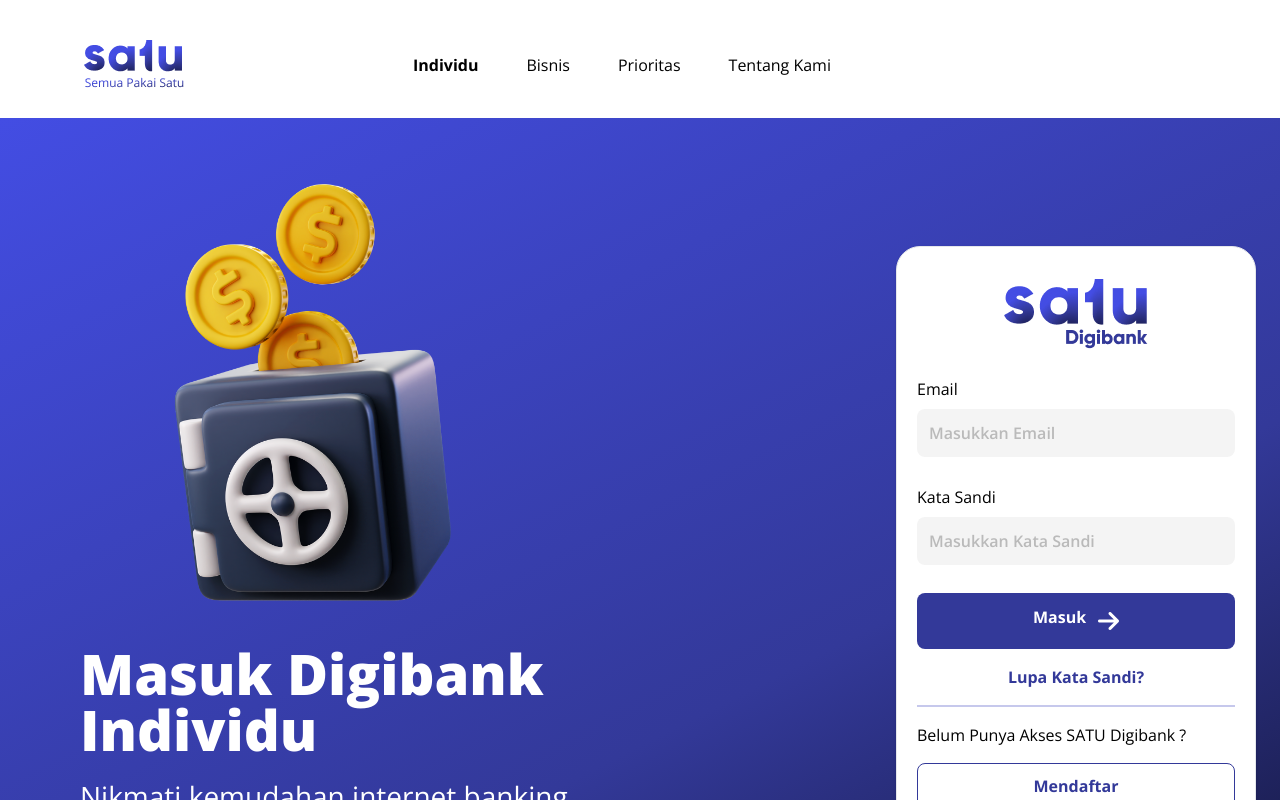
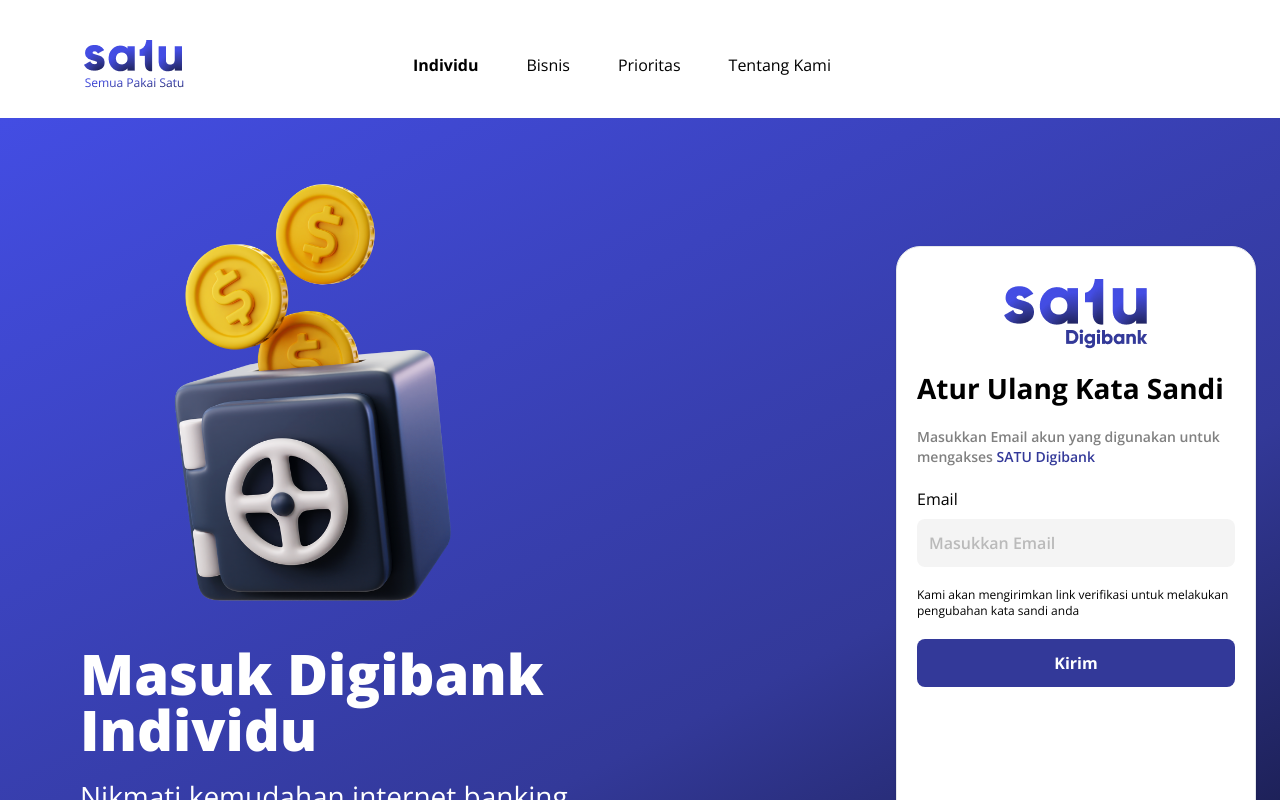
Before and after one commit to synrgy-satu/fsw-fe, a React (Vite) app: page /login in a window 1280 px wide. Both pictures are taken after a click on the link "Lupa Kata Sandi?". Shown: the top 800 px of the page. Built offline with nearby package versions, Linux system fonts and the light colour scheme.

Commit message:
feat: add base forgot password ui

```diff
--- /dev/null
+++ b/src/components/authentication/login/ForgotPasswordForm.jsx
@@ -0,0 +1,87 @@
+import { useForm, Controller } from "react-hook-form";
+
+export default function ForgotPasswordForm() {
+  const {
+    control,
+    handleSubmit,
+    formState: { errors },
+  } = useForm({
+    defaultValues: {
+      email: "",
+    },
+  });
+
+  const handleResetSubmit = async (data) => {
+    const { email } = data;
+    console.log(email);
+    // Handle the password reset logic here
+  };
+
+  return (
+    <>
+      <form
+        className="space-y-5"
+        onSubmit={handleSubmit(handleResetSubmit)}
+        noValidate
+      >
+        <div className="flex justify-center">
+          <img src="/images/logo-satu-digibank.png" alt="Logo" />
+        </div>
+        <div className="font-bold text-black text-[28px] leading-[38.13px]">
+          Atur Ulang Kata Sandi
+        </div>
+        <div className="text-start text-sm font-semibold text-[#808080]">
+          Masukkan Email akun yang digunakan untuk mengakses{" "}
+          <span className="text-[#333999]">SATU Digibank</span>
+        </div>
+        <div>
+          <label
+            htmlFor="email"
+            className="block text-base font-normal text-black mb-2"
+          >
+            Email
+          </label>
+          <Controller
+            name="email"
+            control={control}
+            rules={{
+              required: "*Email Wajib Diisi",
+              pattern: {
+                value: /^\S+@\S+$/i,
+                message: "*Format Email Salah",
+              },
+            }}
+            render={({ field }) => (
+              <input
+                id="email"
+                type="email"
+                placeholder="Masukkan Email"
+                {...field}
+                className={`mt-1 block w-full px-3 py-3 rounded-lg focus:outline-none focus:ring-2 text-base font-semibold bg-[#F3F3F3] text-black placeholder-[#B3B3B3] opacity-90 ${
+                  errors.email
+                    ? "border-red-500 focus:ring-red-500 focus:border-red-500"
+                    : "focus:ring-indigo-500 focus:border-indigo-500"
+                }`}
+              />
+            )}
+          />
+          {errors.email && (
+            <p className="mt-2 text-[12px] font-normal text-[#CB3A31]">
+              {errors.email.message}
+            </p>
+          )}
+        </div>
+        <div className="text-start text-xs font-normal">
+          Kami akan mengirimkan link verifikasi untuk melakukan pengubahan kata
+          sandi anda
+        </div>
+        <button
+          type="submit"
+          className="w-full text-white bg-[#333999] hover:bg-blue-800 font-bold text-base rounded-lg px-5 py-3 text-center"
+        >
+          Kirim
+        </button>
+      </form>
+    </>
+  );
+}
--- a/src/components/authentication/login/LoginForm.jsx
+++ b/src/components/authentication/login/LoginForm.jsx
@@ -1,9 +1,10 @@
 import { useForm, Controller } from "react-hook-form";
 import { useAuth } from "../../../context/authContext";
 import { useNavigate } from "react-router-dom";
+import ForgotPasswordForm from "./ForgotPasswordForm";
 
 export default function LoginForm() {
-  const { login, error } = useAuth();
+  const { login, error, isResetPassword, setIsResetPassword } = useAuth();
   const {
     control,
     handleSubmit,
@@ -34,7 +35,8 @@
 
   return (
     <div className="flex justify-end pt-32 pe-6">
-      <div className="w-[360px] max-w-sm bg-white border border-gray-200 rounded-3xl shadow py-8 px-5 dark:bg-gray-800 dark:border-gray-700">
+      <div className="w-[360px] max-w-sm bg-white border border-gray-200 rounded-3xl shadow py-8 px-5">
+        {!isResetPassword ? (
           <form
             className="space-y-7"
             onSubmit={handleSubmit(onSubmit)}
@@ -121,7 +123,7 @@
 
             <button
               type="submit"
-            className="w-full text-white bg-[#333999] hover:bg-blue-800 font-bold text-base rounded-lg px-5 py-3 text-center dark:bg-blue-600 dark:hover:bg-blue-700 dark:focus:ring-blue-800"
+              className="w-full text-white bg-[#333999] hover:bg-blue-800 font-bold text-base rounded-lg px-5 py-3 text-center"
             >
               <div className="flex justify-center">
                 <p className="mr-3">Masuk</p>
@@ -131,9 +133,17 @@
               </div>
             </button>
           </form>
+        ) : (
+          <ForgotPasswordForm />
+        )}
+        {!isResetPassword && (
           <div className="space-y-4 mt-4">
             <div className="flex justify-center">
-            <a href="#" className="font-bold text-[#333999] dark:text-blue-500">
+              <a
+                href="#"
+                onClick={() => setIsResetPassword(true)}
+                className="font-bold text-[#333999]"
+              >
                 Lupa Kata Sandi?
               </a>
             </div>
@@ -145,12 +155,13 @@
               <button
                 type="button"
                 onClick={handleRegisterClick}
-              className="w-full text-[#333999] border border-[#333999] hover:bg-blue-700 hover:text-white focus:ring-4 focus:outline-none focus:ring-blue-300 font-bold rounded-lg px-5 py-2.5 text-center dark:bg-blue-600 dark:hover:bg-blue-700 dark:focus:ring-blue-800"
+                className="w-full text-[#333999] border border-[#333999] hover:bg-blue-700 hover:text-white focus:ring-4 focus:outline-none focus:ring-blue-300 font-bold rounded-lg px-5 py-2.5 text-center "
               >
                 Mendaftar
               </button>
             </div>
           </div>
+        )}
       </div>
     </div>
   );
--- a/src/components/authentication/login/contoh/checkSignIn.tsx
+++ /dev/null
@@ -1,25 +0,0 @@
-import React from "react";
-
-interface CheckSignInProps {
-  inputID: string;
-  onChange: (e: React.ChangeEvent<HTMLInputElement>) => void;
-}
-
-const CheckSignIn: React.FC<CheckSignInProps> = ({
-  inputID,
-  onChange,
-}) => {
-  return (
-    <div className="flex">
-      <input
-        type="checkbox"
-        name={inputID}
-        id={inputID}
-        className="w-4 h-4 border border-white rounded bg-white focus:ring-3 focus:ring-primary-300"
-        onChange={onChange}
-      />
-    </div>
-  );
-};
-
-export default CheckSignIn;
--- a/src/components/authentication/login/contoh/inputEmail.tsx
+++ /dev/null
@@ -1,37 +0,0 @@
-import React from "react";
-
-interface InputEmailProps {
-  title: string;
-  inputID: string;
-  placeholder: string;
-  onChange: (e: React.ChangeEvent<HTMLInputElement>) => void;
-  description: string | boolean;
-}
-
-const InputEmail: React.FC<InputEmailProps> = ({
-  title,
-  inputID,
-  placeholder,
-  onChange,
-  description,
-}) => {
-  return (
-    <div className="flex flex-col w-full">
-      <label htmlFor={inputID} className="text-xl font-bold">
-        {title}
-      </label>
-      <input
-        type="text"
-        name={inputID}
-        id={inputID}
-        className="w-full rounded-lg border-2 border-[#B7B7B7] mt-2 py-2 px-2 bg-white text-black"
-        placeholder={placeholder}
-        onChange={onChange}
-        required
-      />
-      <i className="mt-2 text-xs">{description}</i>
-    </div>
-  );
-};
-
-export default InputEmail;
--- a/src/components/authentication/login/contoh/inputPassword.tsx
+++ /dev/null
@@ -1,37 +0,0 @@
-import React from "react";
-
-interface InputPassowordProps {
-  title: string;
-  inputID: string;
-  placeholder: string;
-  onChange: (e: React.ChangeEvent<HTMLInputElement>) => void;
-  description: string | boolean;
-}
-
-const InputPassoword: React.FC<InputPassowordProps> = ({
-  title,
-  inputID,
-  placeholder,
-  onChange,
-  description,
-}) => {
-  return (
-    <div className="flex flex-col w-full">
-      <label htmlFor={inputID} className="text-xl font-bold">
-        {title}
-      </label>
-      <input
-        type="password"
-        name={inputID}
-        id={inputID}
-        className="w-full rounded-lg border-2 border-[#B7B7B7] mt-2 py-2 px-2 bg-white text-black"
-        placeholder={placeholder}
-        onChange={onChange}
-        required
-      />
-      <i className="mt-2 text-xs">{description}</i>
-    </div>
-  );
-};
-
-export default InputPassoword;
--- a/src/context/authContext.jsx
+++ b/src/context/authContext.jsx
@@ -11,6 +11,7 @@
   });
 
   const [error, setError] = useState(null);
+  const [isResetPassword, setIsResetPassword] = useState(false); // New state for form toggle
 
   const login = async (emailAddress, password) => {
     try {
@@ -68,7 +69,16 @@
   }, [authState]);
 
   return (
-    <AuthContext.Provider value={{ authState, login, logout, error }}>
+    <AuthContext.Provider
+      value={{
+        authState,
+        login,
+        logout,
+        error,
+        isResetPassword,
+        setIsResetPassword,
+      }}
+    >
       {children}
     </AuthContext.Provider>
   );
```
Lines whose indentation alone changed are shown as unchanged.
